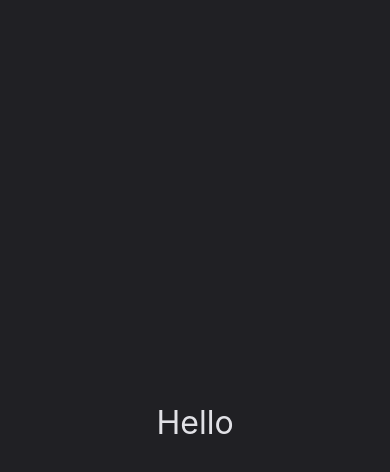
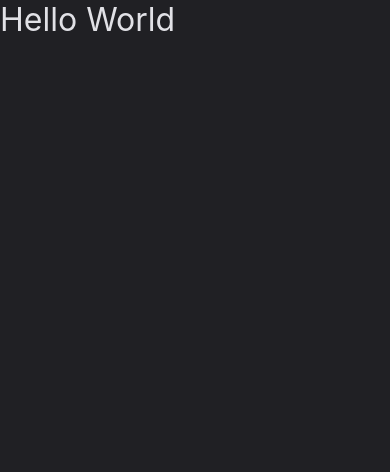
Before and after one commit to ewersoncastelo/igniteteam, a React Native app: screen / in a window 390 px wide. Shown: the top 472 px of the page. Built offline with nearby package versions, Linux system fonts and the light colour scheme.

Commit message:
chore: create theme default

```diff
--- a/App.tsx
+++ b/App.tsx
@@ -6,7 +6,7 @@ import theme from "@theme/index";
 export default function App() {
   return (
     <ThemeProvider theme={theme}>
-      <Groups title="Hello" />
+      <Groups title="Hello World" />
     </ThemeProvider>
   );
 }
--- a/src/screens/Groups/styles.ts
+++ b/src/screens/Groups/styles.ts
@@ -1,15 +1,16 @@
-import theme from "@theme/index";
 import styled from "styled-components/native";
 
-export const Container = styled.View`
+import Constants from "expo-constants";
+import { useTheme } from "styled-components";
+
+export const Container = styled.SafeAreaView`
   flex: 1;
-  background-color: ${() => theme.COLORS.GRAY_600};
+  background-color: ${() => useTheme().colors.GRAY_600};
 
-  justify-content: center;
-  align-items: center;
+  padding-top: ${Constants.statusBarHeight + "px"};
 `;
 
 export const Title = styled.Text`
-  color: ${() => theme.COLORS.GRAY_100};
+  color: ${() => useTheme().colors.GRAY_100};
   font-size: 32px;
 `;
--- a/src/theme/index.ts
+++ b/src/theme/index.ts
@@ -1,5 +1,5 @@
 export default {
-  COLORS: {
+  colors: {
     WHITE: "#FFFFFF",
 
     GREEN_700: "#00875F",
@@ -16,14 +16,16 @@ export default {
     GRAY_200: "#C4C4CC",
     GRAY_100: "#E1E1E6",
   },
-  FONT_FAMILY: {
+
+  font_family: {
     REGULAR: "Roboto_400Regular",
     BOLD: "Roboto_700Bold",
   },
-  FONT_SIZE: {
-    SM: 14,
-    MD: 16,
-    LG: 18,
-    XL: 24,
+
+  font_size: {
+    SUBHEAD: 14,
+    HEAD: 16,
+    MEDIUM: 18,
+    TITLE: 24,
   },
 };
```
